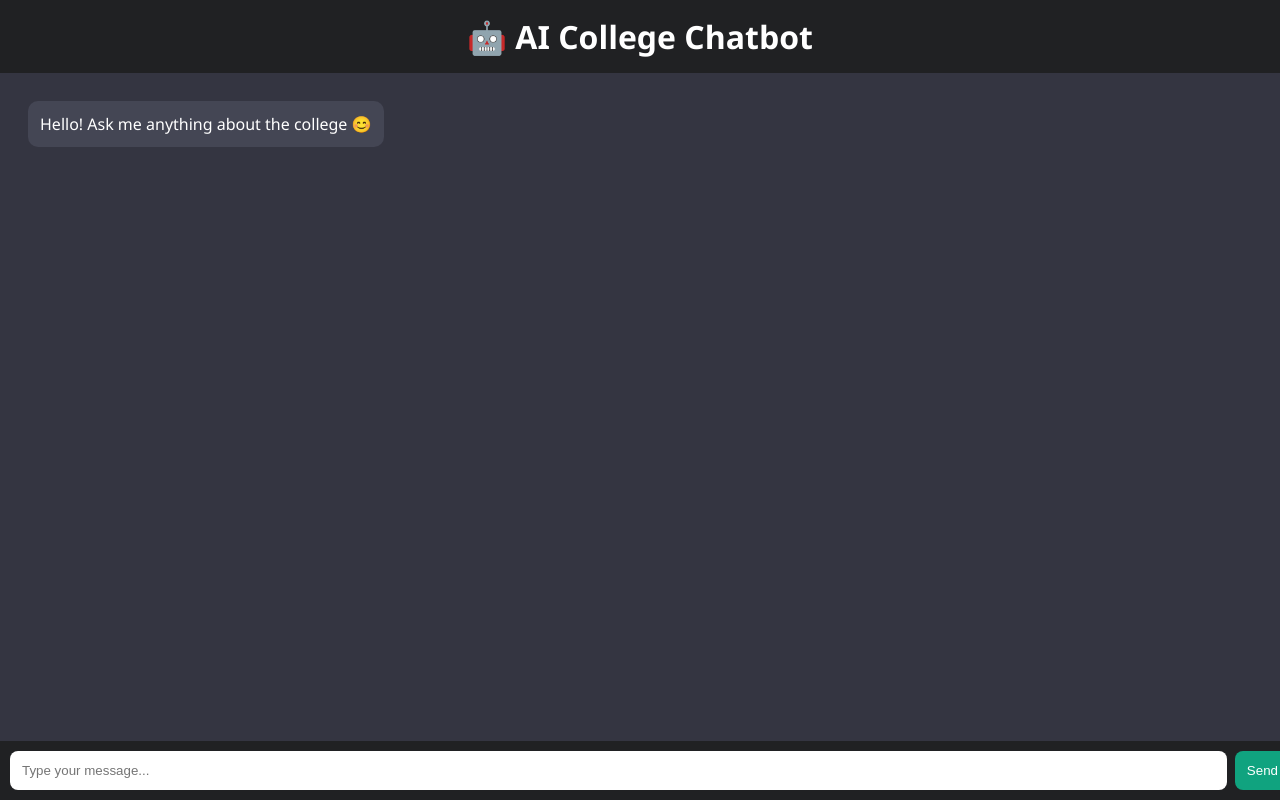
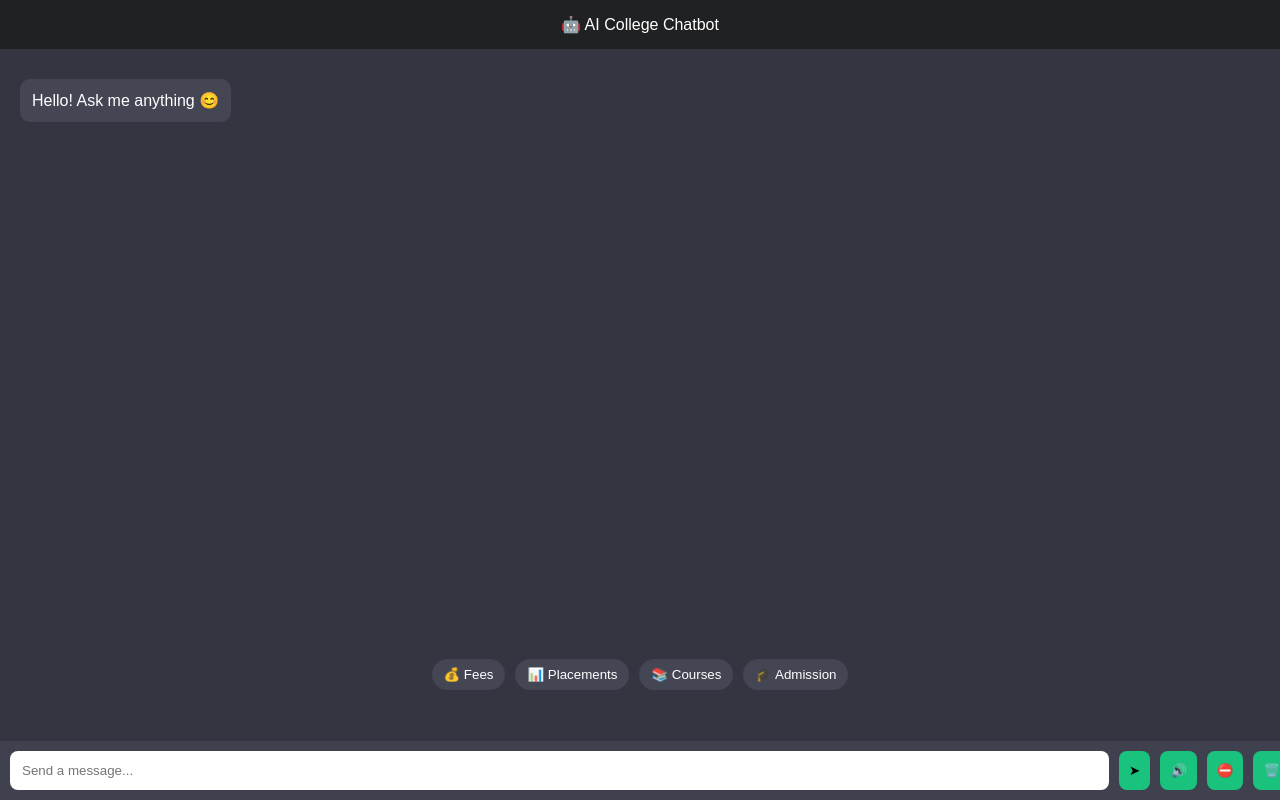
Before and after one commit to codewithgeeta-creator/chatbot-system, a Flask app: page / in a window 1280 px wide. Run offline with Flask 3, Linux system fonts and the light colour scheme.

Commit message:
Update index.html

```diff
--- a/templates/index.html
+++ b/templates/index.html
@@ -6,20 +6,19 @@
 <style>
 body {
     margin: 0;
-            font-family: "Segoe UI", Arial;
-            background-color: #343541;
+    font-family: Arial;
+    background: #343541;
     color: white;
 }
 
-        h1 {
+.header {
+    padding: 15px;
+    background: #202123;
     text-align: center;
-            padding: 15px;
-            margin: 0;
-            background: #202123;
 }
 
 #chatbox {
-            height: 80vh;
+    height: 70vh;
     overflow-y: auto;
     padding: 20px;
     display: flex;
@@ -27,46 +26,76 @@
 }
 
 .message {
+    display: flex;
+    margin: 10px 0;
+}
+
+.user { justify-content: flex-end; }
+.bot { justify-content: flex-start; }
+
+.bubble {
     max-width: 70%;
     padding: 12px;
-            margin: 8px;
     border-radius: 10px;
+    white-space: pre-wrap;
 }
 
-        .user {
-            align-self: flex-end;
-            background-color: #10a37f;
+.user .bubble {
+    background: #19c37d;
+    color: black;
 }
 
-        .bot {
-            align-self: flex-start;
-            background-color: #444654;
+.bot .bubble {
+    background: #444654;
 }
 
+/* QUICK BUTTONS */
+#quickButtons {
+    display: flex;
+    justify-content: center;
+    gap: 10px;
+    padding: 10px;
+    flex-wrap: wrap;
+    background: #343541;
+}
+
+#quickButtons button {
+    background: #444654;
+    color: white;
+    border: none;
+    padding: 8px 12px;
+    border-radius: 20px;
+    cursor: pointer;
+}
+
+#quickButtons button:hover {
+    background: #19c37d;
+    color: black;
+}
+
+/* INPUT AREA */
 #inputArea {
     position: fixed;
     bottom: 0;
     width: 100%;
+    background: #40414f;
+    padding: 10px;
     display: flex;
-            padding: 10px;
-            background: #202123;
+    gap: 10px;
 }
 
-        #text {
+input {
     flex: 1;
     padding: 12px;
     border-radius: 8px;
     border: none;
-            outline: none;
 }
 
 button {
-            margin-left: 8px;
-            padding: 12px;
+    padding: 10px;
     border: none;
     border-radius: 8px;
-            background: #10a37f;
-            color: white;
+    background: #19c37d;
     cursor: pointer;
 }
 </style>
@@ -74,29 +103,68 @@
 
 <body>
 
-<h1>🤖 AI College Chatbot</h1>
+<div class="header">🤖 AI College Chatbot</div>
 
 <div id="chatbox">
-    <div class="message bot">Hello! Ask me anything about the college 😊</div>
+    <div class="message bot">
+        <div class="bubble">Hello! Ask me anything 😊</div>
+    </div>
 </div>
 
+<!-- QUICK BUTTONS -->
+<div id="quickButtons">
+    <button onclick="quickSend('fees')">💰 Fees</button>
+    <button onclick="quickSend('placement details')">📊 Placements</button>
+    <button onclick="quickSend('courses')">📚 Courses</button>
+    <button onclick="quickSend('admission')">🎓 Admission</button>
+</div>
+
+<!-- INPUT AREA -->
 <div id="inputArea">
-    <input id="text" type="text" placeholder="Type your message...">
-    <button onclick="sendMessage()">Send</button>
+    <input id="text" type="text" placeholder="Send a message..." onkeypress="handleKey(event)">
+    <button onclick="sendMessage()">➤</button>
+    <button onclick="speakLast()">🔊</button>
+    <button onclick="stopVoice()">⛔</button>
+    <button onclick="clearChat()">🗑️</button>
 </div>
 
 <script>
+
+// Add message
 function addMessage(message, sender) {
     let chatbox = document.getElementById("chatbox");
 
-    let div = document.createElement("div");
-    div.classList.add("message", sender);
-    div.innerText = message;
+    let msgDiv = document.createElement("div");
+    msgDiv.classList.add("message", sender);
 
-    chatbox.appendChild(div);
+    let bubble = document.createElement("div");
+    bubble.classList.add("bubble");
+    bubble.innerText = message;
+
+    msgDiv.appendChild(bubble);
+    chatbox.appendChild(msgDiv);
+
     chatbox.scrollTop = chatbox.scrollHeight;
+
+    return bubble;
 }
 
+// Typing effect
+function typeEffect(element, text) {
+    let i = 0;
+    element.innerText = "";
+
+    function typing() {
+        if (i < text.length) {
+            element.innerText += text.charAt(i);
+            i++;
+            setTimeout(typing, 10);
+        }
+    }
+    typing();
+}
+
+// Send message
 function sendMessage() {
     let input = document.getElementById("text");
     let message = input.value;
@@ -104,19 +172,61 @@ function sendMessage() {
     if (message.trim() === "") return;
 
     addMessage(message, "user");
+    input.value = "";
+
+    let typingBubble = addMessage("Typing...", "bot");
 
     fetch("/get", {
         method: "POST",
-        body: JSON.stringify({message: message}),
-        headers: {"Content-Type": "application/json"}
+        body: "msg=" + encodeURIComponent(message),
+        headers: { "Content-Type": "application/x-www-form-urlencoded" }
     })
-    .then(res => res.json())
+    .then(res => res.text())
     .then(data => {
-        addMessage(data.reply, "bot");
+        typeEffect(typingBubble, data);
+        window.lastResponse = data;
     });
+}
 
-    input.value = "";
+// QUICK BUTTON CLICK
+function quickSend(text) {
+    document.getElementById("text").value = text;
+    sendMessage();
 }
+
+// Voice
+function speakText(text) {
+    let speech = new SpeechSynthesisUtterance(text);
+    speech.lang = "en-IN";
+    window.speechSynthesis.speak(speech);
+}
+
+function speakLast() {
+    if (window.lastResponse) {
+        speakText(window.lastResponse);
+    }
+}
+
+// Stop voice
+function stopVoice() {
+    window.speechSynthesis.cancel();
+}
+
+// Clear chat
+function clearChat() {
+    let chatbox = document.getElementById("chatbox");
+    chatbox.innerHTML = "";
+    addMessage("Chat cleared. Ask me anything 😊", "bot");
+    stopVoice();
+}
+
+// Enter key
+function handleKey(event) {
+    if (event.key === "Enter") {
+        sendMessage();
+    }
+}
+
 </script>
 
 </body>
```
Lines whose indentation alone changed are shown as unchanged.
